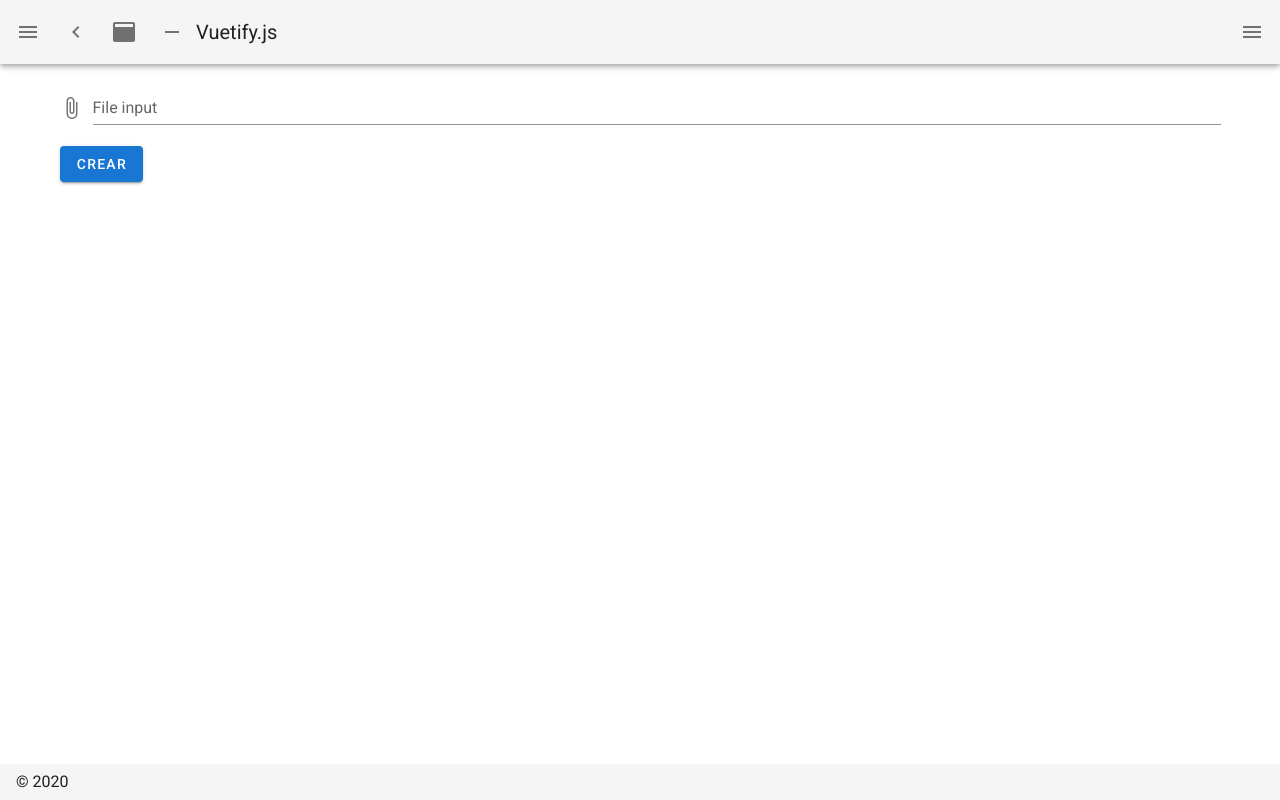
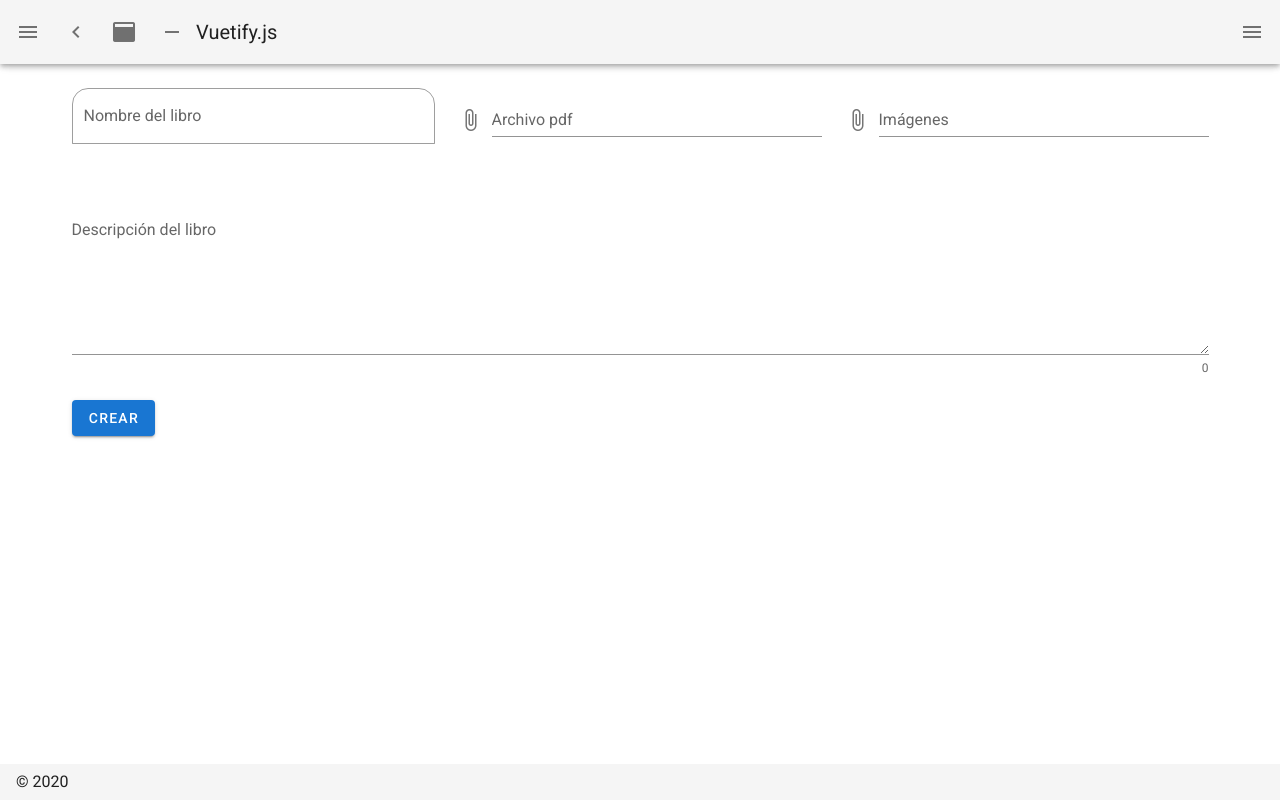
Before and after one commit to jimmy-owoa/flipbook-client, a Nuxt app: page /flipping-books/new in a window 1280 px wide. Built offline with nearby package versions, Linux system fonts and the light colour scheme.

Commit message:
Se agrega el  formulario completo

```diff
--- a/pages/flipping-books/new.vue
+++ b/pages/flipping-books/new.vue
@@ -1,7 +1,26 @@
 <template>
   <div>
-    <v-file-input label="File input" v-model="file"></v-file-input>
-    <v-btn color="primary" @click.stop="onUpload" :loading="loading">Crear</v-btn>
+    <v-form>
+      <v-container>
+        <v-row>
+          <v-col cols="12" sm="4">
+            <v-text-field v-model="name" label="Nombre del libro" outlined shaped></v-text-field>
+          </v-col>
+          <v-col cols="12" sm="4">
+            <v-file-input label="Archivo pdf" v-model="file"></v-file-input>
+          </v-col>
+          <v-col cols="12" sm="4">
+            <v-file-input multiple label="Imágenes" v-model="images"></v-file-input>
+          </v-col>
+          <v-col cols="12" sm="12">
+            <v-textarea counter label="Descripción del libro" :rules="rules" :value="value"></v-textarea>
+          </v-col>
+          <v-col cols="12" sm="12">
+            <v-btn color="primary" @click.stop="onUpload" :loading="loading">Crear</v-btn>
+          </v-col>
+        </v-row>
+      </v-container>
+    </v-form>
   </div>
 </template>
 
@@ -10,21 +29,26 @@ export default {
   data() {
     return {
       file: null,
-      url: "",
-      loading: false
+      images: [],
+      loading: false,
+      rules: [v => v.length <= 25 || "Max 25 characters"],
+      value: "",
+      name: ""
     };
   },
   methods: {
     async onUpload() {
       this.loading = true;
       const formData = new FormData();
+      formData.append("flipping_book[name]", this.name);
+      formData.append("flipping_book[description]", this.value);
       formData.append("flipping_book[file]", this.file);
-      formData.append("flipping_book[name]", "libro xd");
-      try{
-        const res = await this.$axios.post("flipping_books", formData );
+      this.images.forEach(image => formData.append("flipping_book[images]", image));
+      try {
+        const res = await this.$axios.post("flipping_books", formData);
         this.loading = false;
-      }catch(error){
-        console.log(error)
+      } catch (error) {
+        console.log(error);
         this.loading = false;
       }
     }
```
